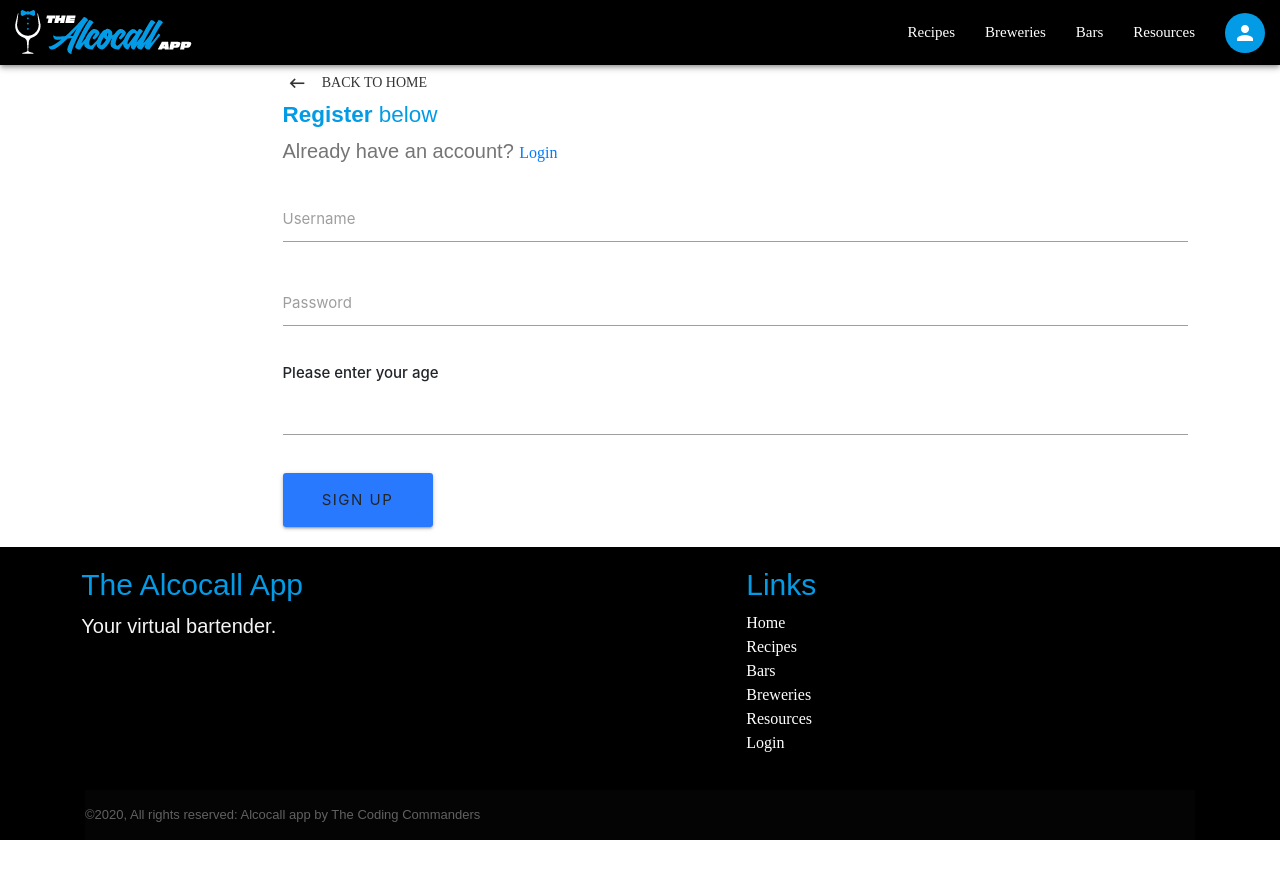
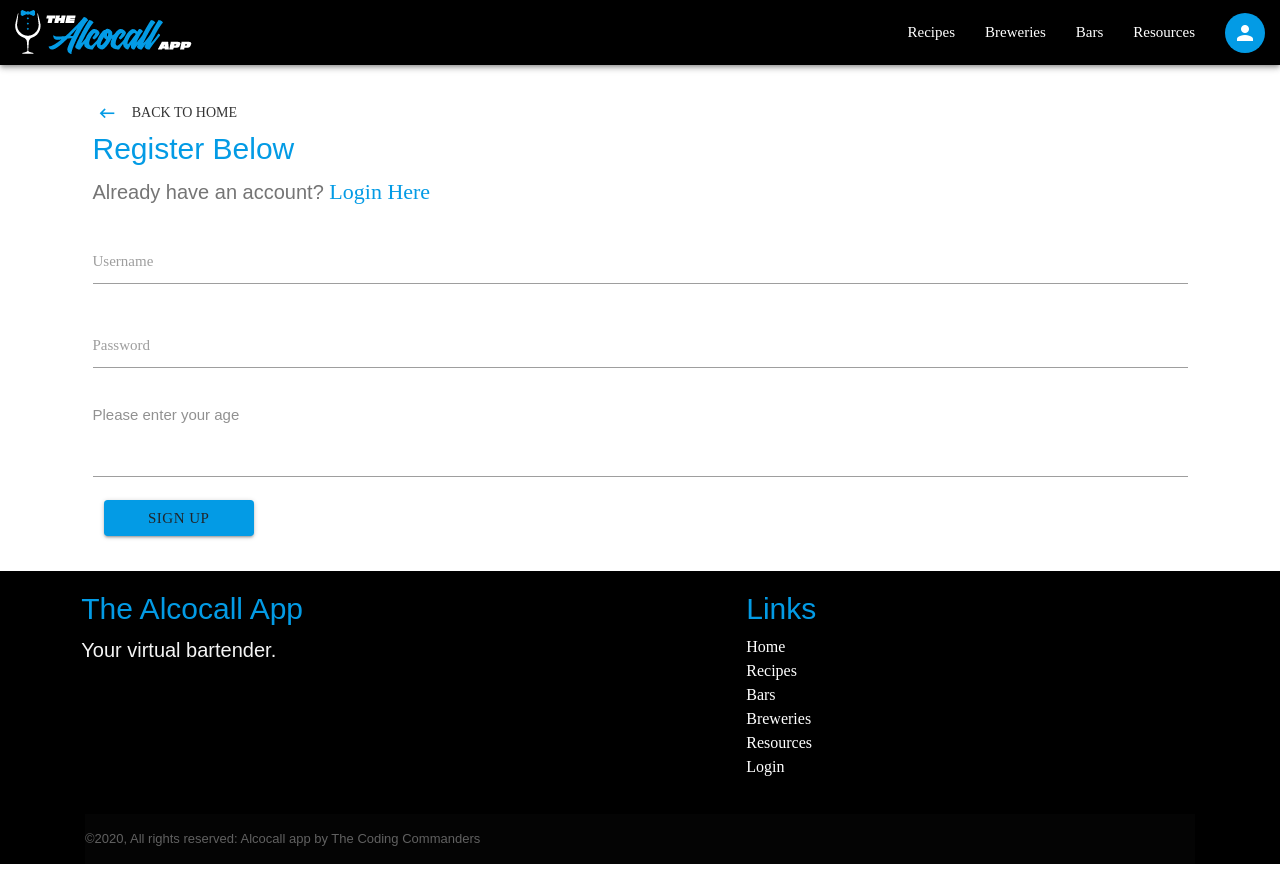
Before and after one commit to amaliawhay/alcocall, a React (Create React App) app in the folder client/: page /register in a window 1280 px wide. Before the commit the page ends 855 px from the top, so only its background shows below. Built offline with nearby package versions, Linux system fonts and the light colour scheme; a web font is replaced by a local one.

Commit message:
register.js style

```diff
--- a/client/src/component/auth/register.js
+++ b/client/src/component/auth/register.js
@@ -57,10 +57,10 @@ class Register extends Component {
 
     return (
       <div className="container">
-        <div className="row">
-          <div className="col s8 offset-s2">
+        <div className="row login-content">
+          <div className="col s8">
             <Link to="/" className="btn-flat waves-effect">
-              <i className="material-icons left">
+              <i className="material-icons left link-color">
                 keyboard_backspace
               </i>{" "}
               Back to home
@@ -69,12 +69,12 @@ class Register extends Component {
               className="col s12"
               style={{ paddingLeft: "11.250px" }}
             >
-              <h4>
-                <b>Register</b> below
-              </h4>
+              <h2>
+                Register Below
+              </h2>
               <p className="grey-text text-darken-1">
                 Already have an account?{" "}
-                <Link to="/login">Login</Link>
+                <Link className="register-link" to="/login">Login Here</Link>
               </p>
             </div>
             <form noValidate onSubmit={this.onSubmit}>
@@ -89,7 +89,7 @@ class Register extends Component {
                     invalid: errors.userName,
                   })}
                 />
-                <label htmlFor="userName">Username</label>
+                <label className="button" htmlFor="userName">Username</label>
                 <span className="red-text">
                   {errors.userName}
                 </span>
@@ -106,14 +106,14 @@ class Register extends Component {
                     invalid: errors.password,
                   })}
                 />
-                <label htmlFor="password">Password</label>
+                <label className="button" htmlFor="password">Password</label>
                 <span className="red-text">
                   {errors.password}
                 </span>
               </div>
 
               <div className="input-field col s12">
-                <h6>Please enter your age</h6>
+                <h6 className="age-label">Please enter your age</h6>
                 <input
                   onChange={this.onChange}
                   value={this.state.age}
@@ -127,24 +127,23 @@ class Register extends Component {
                 <span className="red-text">
                   {errors.age}
                 </span>
-              </div>
-
-              <div
+                <div
                 className="col s12"
                 style={{ paddingLeft: "11.250px" }}
               >
                 <button
                   style={{
                     width: "150px",
-                    borderRadius: "3px",
-                    letterSpacing: "1.5px",
+                    // borderRadius: "3px",
+                    // letterSpacing: "1.5px",
                     marginTop: "1rem",
                   }}
                   type="submit"
-                  className="btn btn-large waves-effect waves-light hoverable blue accent-3"
+                  className="btn light-blue darken-1 card-buttons"
                 >
                   Sign up
                 </button>
+              </div>
               </div>
             </form>
           </div>
```
